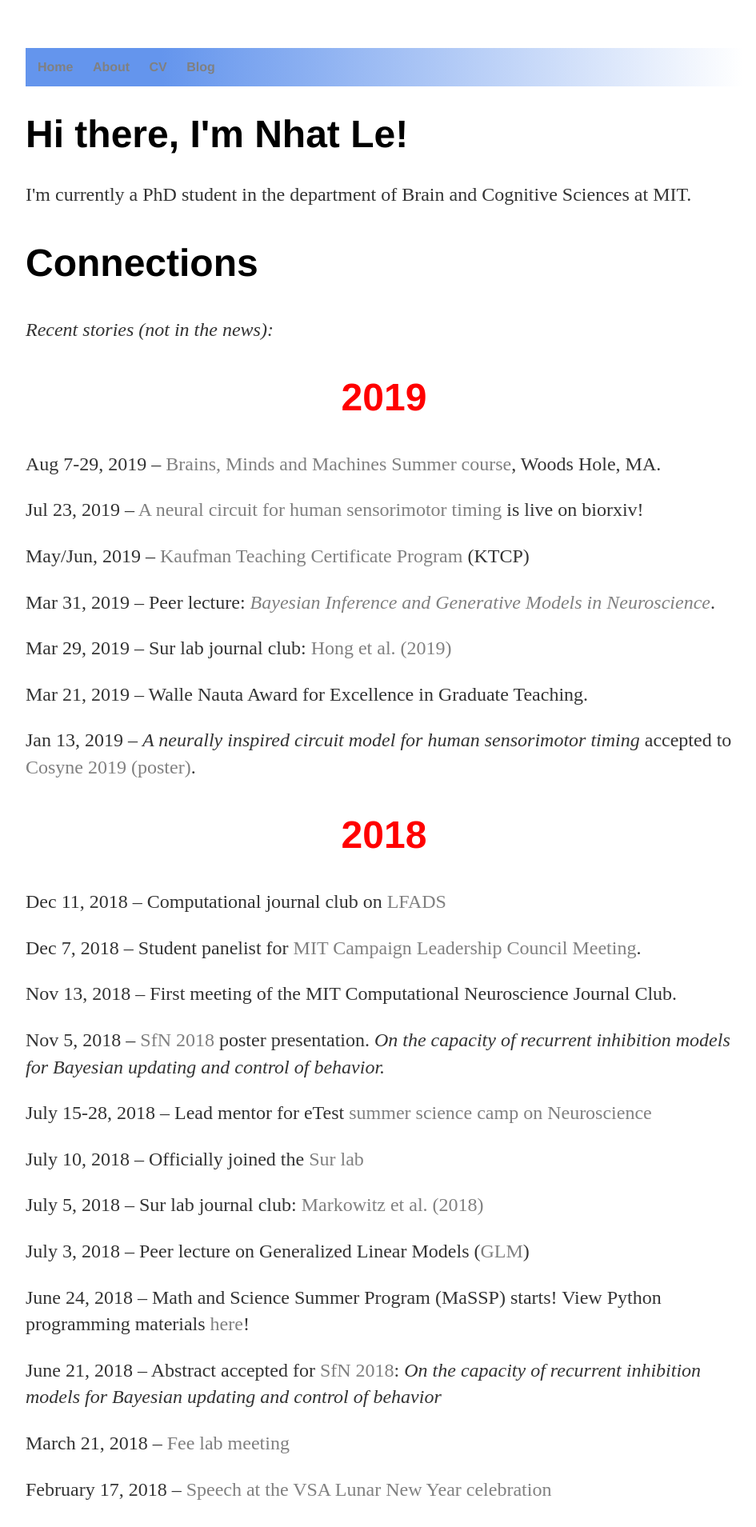
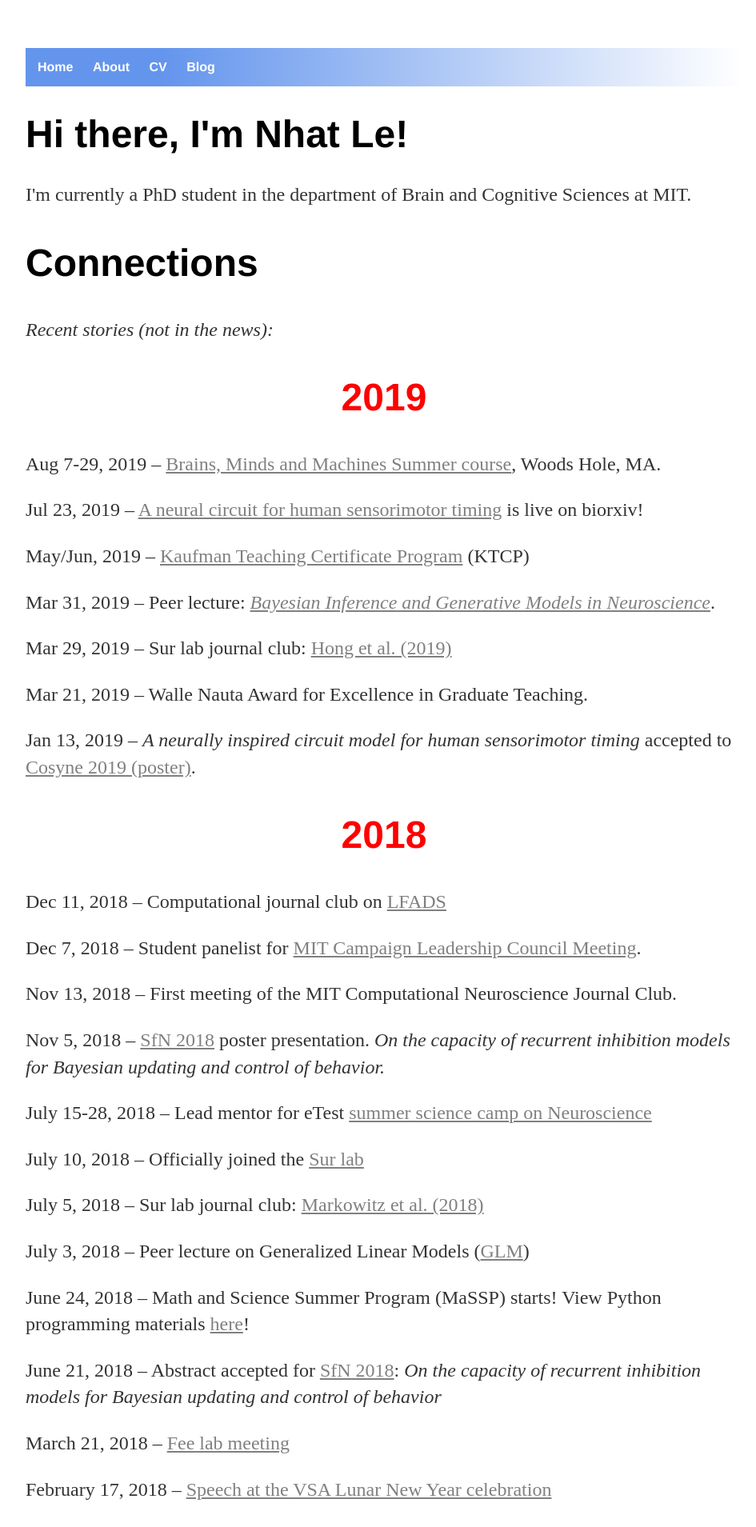
Before and after one commit to nhat-le/nhat-le.github.io, a Jekyll site: the page built from index.html, in a window 1280 px wide. Shown: the top 1909 px of the page at 80% size, without its empty margins (160-1105 px from the left). Built offline with Jekyll 4.4.1, drawn with Linux system fonts in a browser that asks for light colours.

Commit message:
Update main.css

```diff
--- a/css/main.css
+++ b/css/main.css
@@ -2,7 +2,15 @@
     margin: 60px auto;
     width: 70%;
 }
-nav ul, footer ul {
+footer ul {
+    font-family:'Helvetica', 'Arial', 'Sans-Serif';
+    padding: 0px;
+    list-style: none;
+    font-weight: bold;
+}
+
+
+nav ul {
     font-family:'Helvetica', 'Arial', 'Sans-Serif';
     padding: 0px;
     list-style: none;
@@ -18,12 +26,22 @@
 nav ul li, footer ul li {
     display: inline;
     margin-right: 20px;
+    list-style: none;
 
 }
 a {
-    text-decoration: none;
     color: gray;
 }
+
+footer ul li a {
+    list-style: none;
+}
+
+.bar {
+    text-decoration: none;
+    color: white;
+}
+
 a:hover {
     text-decoration: underline;
 }
```
